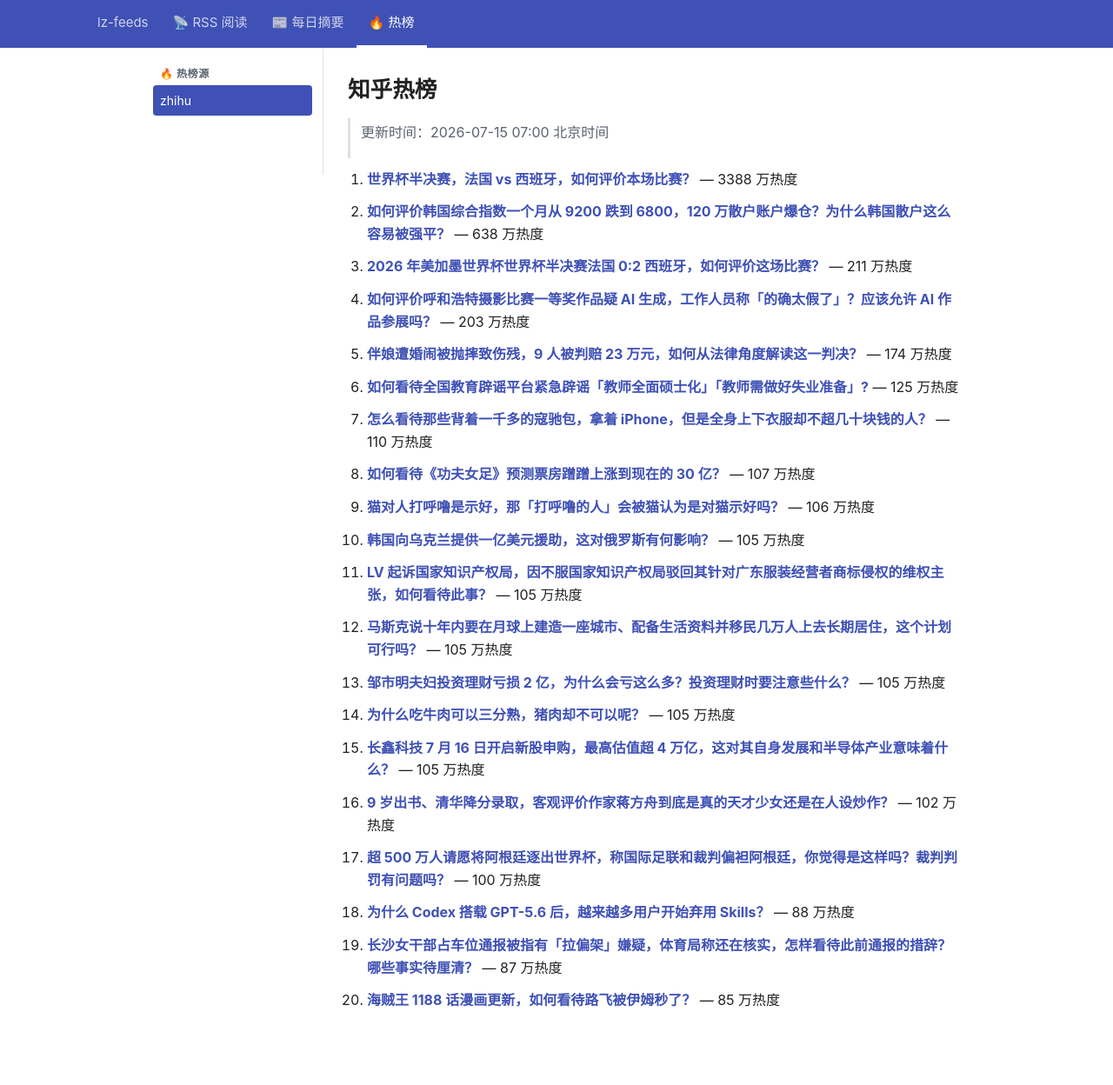
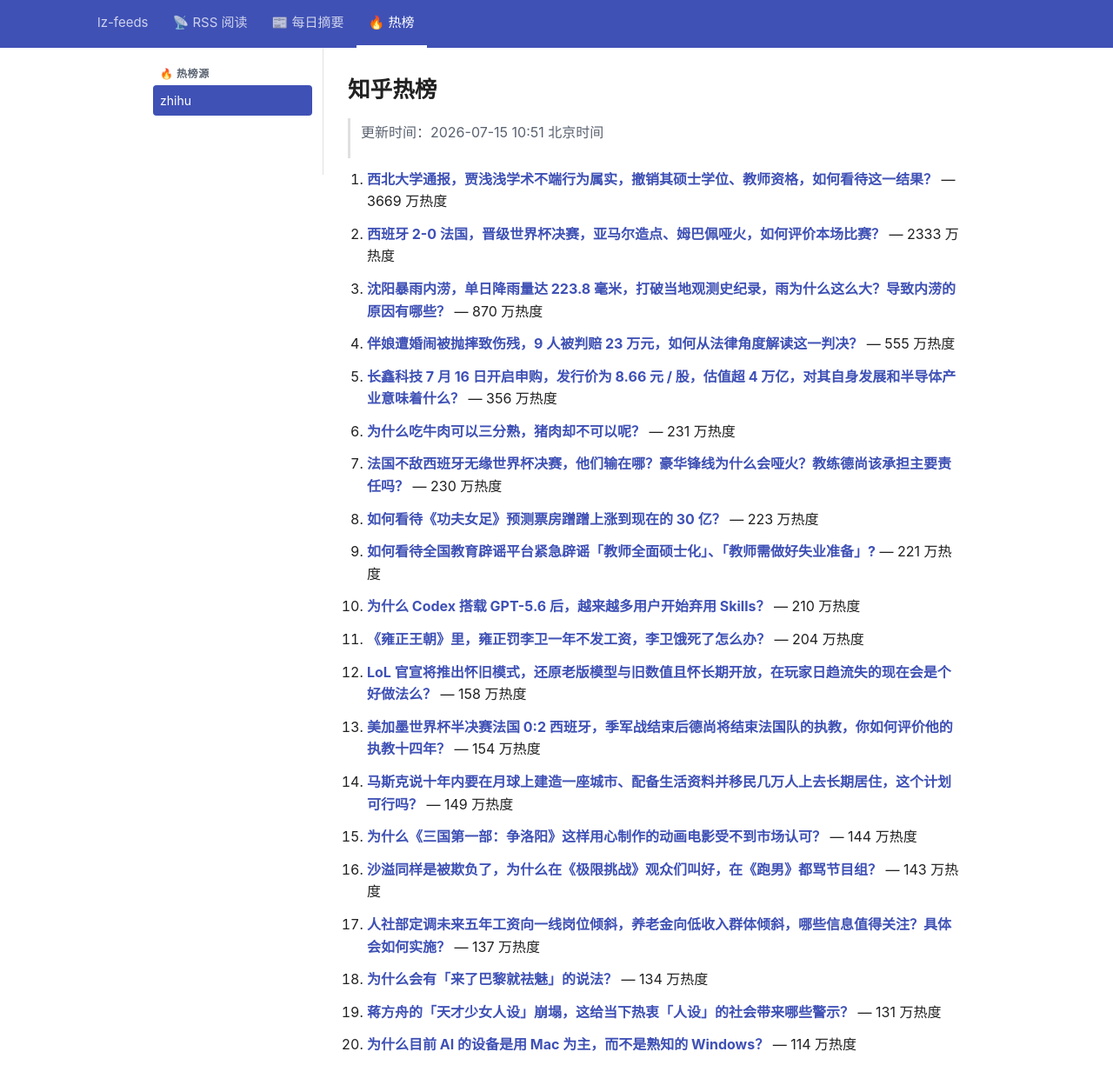
Before and after one commit to lizhang0101/lz-feeds, a Jekyll site: the page built from _hotlist/zhihu.md, in a window 1280 px wide and 1279 px high. Shown: the top 1248 px of the window at 87% size. Built offline with Jekyll 4.4.1, drawn with Linux system fonts in a browser that asks for light colours.

Commit message:
hotlist: 2026-07-15T02:51Z

```diff
--- a/_hotlist/zhihu.md
+++ b/_hotlist/zhihu.md
@@ -1,48 +1,48 @@
 ---
-updated: 2026-07-15 07:00 北京时间
+updated: 2026-07-15 10:51 北京时间
 count: 20
 ---
 
 # 知乎热榜
 
-> 更新时间：2026-07-15 07:00 北京时间
+> 更新时间：2026-07-15 10:51 北京时间
 
-1. **[世界杯半决赛，法国 vs 西班牙，如何评价本场比赛？](https://www.zhihu.com/question/2060325379596933035)** — 3388 万热度
+1. **[西北大学通报，贾浅浅学术不端行为属实，撤销其硕士学位、教师资格，如何看待这一结果？](https://www.zhihu.com/question/2060667608244951037)** — 3669 万热度
 
-2. **[如何评价韩国综合指数一个月从 9200 跌到 6800，120 万散户账户爆仓？为什么韩国散户这么容易被强平？](https://www.zhihu.com/question/2060415646706263496)** — 638 万热度
+2. **[西班牙 2-0 法国，晋级世界杯决赛，亚马尔造点、姆巴佩哑火，如何评价本场比赛？](https://www.zhihu.com/question/2060325379596933035)** — 2333 万热度
 
-3. **[2026 年美加墨世界杯世界杯半决赛法国 0:2 西班牙，如何评价这场比赛？](https://www.zhihu.com/question/2060590007564363522)** — 211 万热度
+3. **[沈阳暴雨内涝，单日降雨量达 223.8 毫米，打破当地观测史纪录，雨为什么这么大？导致内涝的原因有哪些？](https://www.zhihu.com/question/2060274213731169983)** — 870 万热度
 
-4. **[如何评价呼和浩特摄影比赛一等奖作品疑 AI 生成，工作人员称「的确太假了」？应该允许 AI 作品参展吗？](https://www.zhihu.com/question/2060385485915263811)** — 203 万热度
+4. **[伴娘遭婚闹被抛摔致伤残，9 人被判赔 23 万元，如何从法律角度解读这一判决？](https://www.zhihu.com/question/2060344642072326388)** — 555 万热度
 
-5. **[伴娘遭婚闹被抛摔致伤残，9 人被判赔 23 万元，如何从法律角度解读这一判决？](https://www.zhihu.com/question/2060344642072326388)** — 174 万热度
+5. **[长鑫科技 7 月 16 日开启申购，发行价为 8.66 元 / 股，估值超 4 万亿，对其自身发展和半导体产业意味着什么？](https://www.zhihu.com/question/2058449781597459395)** — 356 万热度
 
-6. **[如何看待全国教育辟谣平台紧急辟谣「教师全面硕士化」「教师需做好失业准备」?](https://www.zhihu.com/question/2059323780208636411)** — 125 万热度
+6. **[为什么吃牛肉可以三分熟，猪肉却不可以呢？](https://www.zhihu.com/question/552089218)** — 231 万热度
 
-7. **[怎么看待那些背着一千多的寇驰包，拿着 iPhone，但是全身上下衣服却不超几十块钱的人？](https://www.zhihu.com/question/9783691829)** — 110 万热度
+7. **[法国不敌西班牙无缘世界杯决赛，他们输在哪？豪华锋线为什么会哑火？教练德尚该承担主要责任吗？](https://www.zhihu.com/question/2060634535255963378)** — 230 万热度
 
-8. **[如何看待《功夫女足》预测票房蹭蹭上涨到现在的 30 亿？](https://www.zhihu.com/question/2060136087029392377)** — 107 万热度
+8. **[如何看待《功夫女足》预测票房蹭蹭上涨到现在的 30 亿？](https://www.zhihu.com/question/2060136087029392377)** — 223 万热度
 
-9. **[猫对人打呼噜是示好，那「打呼噜的人」会被猫认为是对猫示好吗？](https://www.zhihu.com/question/659310565)** — 106 万热度
+9. **[如何看待全国教育辟谣平台紧急辟谣「教师全面硕士化」、「教师需做好失业准备」?](https://www.zhihu.com/question/2059323780208636411)** — 221 万热度
 
-10. **[韩国向乌克兰提供一亿美元援助，这对俄罗斯有何影响？](https://www.zhihu.com/question/2059387546061349903)** — 105 万热度
+10. **[为什么 Codex 搭载 GPT-5.6 后，越来越多用户开始弃用 Skills？](https://www.zhihu.com/question/2060378207459566963)** — 210 万热度
 
-11. **[LV 起诉国家知识产权局，因不服国家知识产权局驳回其针对广东服装经营者商标侵权的维权主张，如何看待此事？](https://www.zhihu.com/question/2060375449868441221)** — 105 万热度
+11. **[《雍正王朝》里，雍正罚李卫一年不发工资，李卫饿死了怎么办？](https://www.zhihu.com/question/2059626939745412615)** — 204 万热度
 
-12. **[马斯克说十年内要在月球上建造一座城市、配备生活资料并移民几万人上去长期居住，这个计划可行吗？](https://www.zhihu.com/question/2060166037149054543)** — 105 万热度
+12. **[LoL 官宣将推出怀旧模式，还原老版模型与旧数值且怀长期开放，在玩家日趋流失的现在会是个好做法么？](https://www.zhihu.com/question/2054328613269398401)** — 158 万热度
 
-13. **[邹市明夫妇投资理财亏损 2 亿，为什么会亏这么多？投资理财时要注意些什么？](https://www.zhihu.com/question/2060364904519791870)** — 105 万热度
+13. **[美加墨世界杯半决赛法国 0:2 西班牙，季军战结束后德尚将结束法国队的执教，你如何评价他的执教十四年？](https://www.zhihu.com/question/2060603002055087744)** — 154 万热度
 
-14. **[为什么吃牛肉可以三分熟，猪肉却不可以呢？](https://www.zhihu.com/question/552089218)** — 105 万热度
+14. **[马斯克说十年内要在月球上建造一座城市、配备生活资料并移民几万人上去长期居住，这个计划可行吗？](https://www.zhihu.com/question/2060166037149054543)** — 149 万热度
 
-15. **[长鑫科技 7 月 16 日开启新股申购，最高估值超 4 万亿，这对其自身发展和半导体产业意味着什么？](https://www.zhihu.com/question/2058449781597459395)** — 105 万热度
+15. **[为什么《三国第一部：争洛阳》这样用心制作的动画电影受不到市场认可？](https://www.zhihu.com/question/2059979827566863683)** — 144 万热度
 
-16. **[9 岁出书、清华降分录取，客观评价作家蒋方舟到底是真的天才少女还是在人设炒作？](https://www.zhihu.com/question/2060111984247272718)** — 102 万热度
+16. **[沙溢同样是被欺负了，为什么在《极限挑战》观众们叫好，在《跑男》都骂节目组？](https://www.zhihu.com/question/283166946)** — 143 万热度
 
-17. **[超 500 万人请愿将阿根廷逐出世界杯，称国际足联和裁判偏袒阿根廷，你觉得是这样吗？裁判判罚有问题吗？](https://www.zhihu.com/question/2060314752786457046)** — 100 万热度
+17. **[人社部定调未来五年工资向一线岗位倾斜，养老金向低收入群体倾斜，哪些信息值得关注？具体会如何实施？](https://www.zhihu.com/question/2060375550359876881)** — 137 万热度
 
-18. **[为什么 Codex 搭载 GPT-5.6 后，越来越多用户开始弃用 Skills？](https://www.zhihu.com/question/2060378207459566963)** — 88 万热度
+18. **[为什么会有「来了巴黎就祛魅」的说法？](https://www.zhihu.com/question/642212992)** — 134 万热度
 
-19. **[长沙女干部占车位通报被指有「拉偏架」嫌疑，体育局称还在核实，怎样看待此前通报的措辞？哪些事实待厘清？](https://www.zhihu.com/question/2060269141576233184)** — 87 万热度
+19. **[蒋方舟的「天才少女人设」崩塌，这给当下热衷「人设」的社会带来哪些警示？](https://www.zhihu.com/question/2060118029913023566)** — 131 万热度
 
-20. **[海贼王 1188 话漫画更新，如何看待路飞被伊姆秒了？](https://www.zhihu.com/question/2058562821491839104)** — 85 万热度
+20. **[为什么目前 AI 的设备是用 Mac 为主，而不是熟知的 Windows？](https://www.zhihu.com/question/2059660303915397288)** — 114 万热度
```
